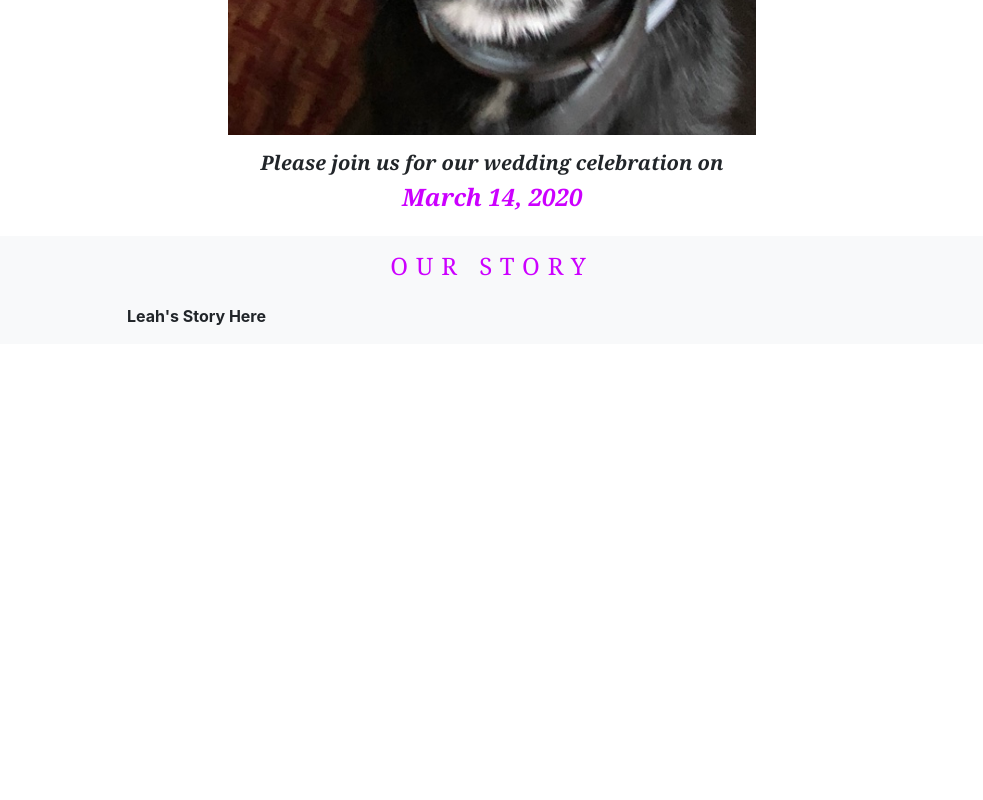
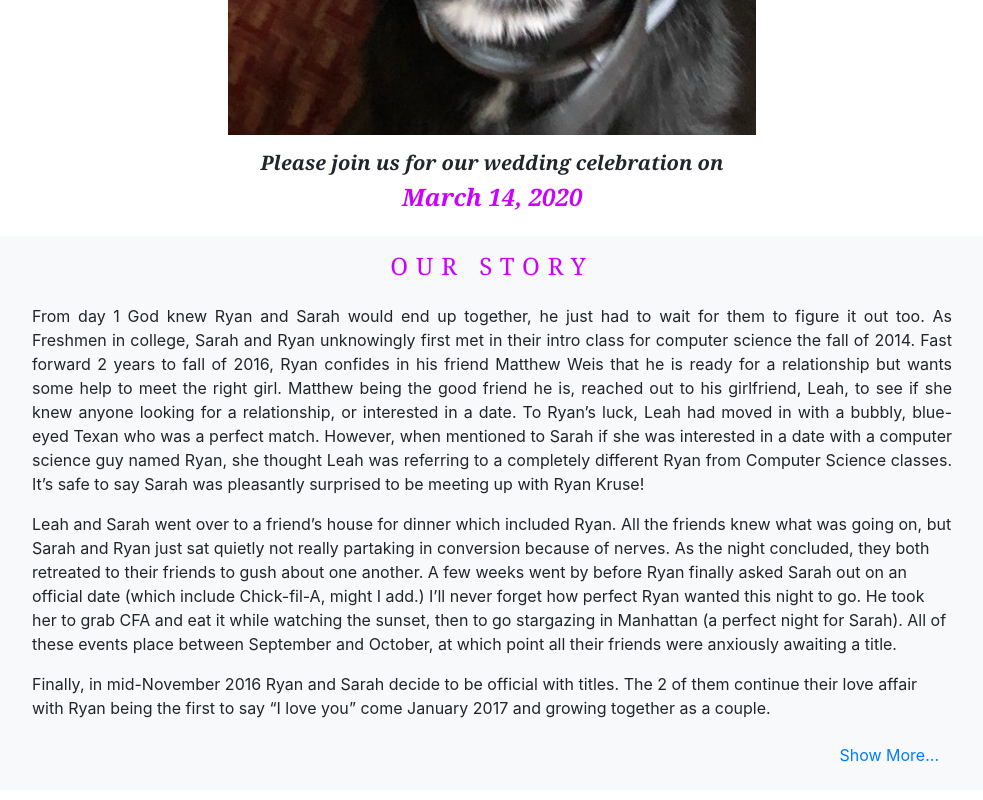
Before and after one commit to rpkruse/krusing-down-the-aisle, an Angular app: page /home in a window 1280 px wide. Shown: the part 899-1699 px from the top of the page, without its empty margins (148-1131 px from the left). Before the commit the page ends 1259 px from the top, so only its background shows below. Built offline with nearby package versions, Linux system fonts and the light colour scheme; what @ngx-progressbar/core, @ngx-progressbar/http, angular-font-awesome would draw is missing.

Commit message:
Added Leah's story to home component

```diff
--- a/src/app/home/home.component.html
+++ b/src/app/home/home.component.html
@@ -21,7 +21,67 @@
   <div class="col-12 text-center">
     <h4 class="mt-3 header header-purple">Our story</h4>
   </div>
-  <div class="col-12 col-lg-8 mx-auto mt-3 mb-3">
-    <b>Leah's Story Here</b>
+  <div class="col-12 col-lg-10 mx-auto mt-3 mb-3">
+    <p class="text-break text-justify">
+      From day 1 God knew Ryan and Sarah would end up together, he just had to wait for them to figure it out too. As
+      Freshmen in college, Sarah and Ryan unknowingly first met in their intro class for computer science the fall of
+      2014. Fast forward 2 years to fall of 2016, Ryan confides in his friend Matthew Weis that he is ready for a
+      relationship but wants some help to meet the right girl. Matthew being the good friend he is, reached out to his
+      girlfriend, Leah, to see if she knew anyone looking for a relationship, or interested in a date. To Ryan’s luck,
+      Leah had moved in with a bubbly, blue-eyed Texan who was a perfect match. However, when mentioned to Sarah if she
+      was interested in a date with a computer science guy named Ryan, she thought Leah was referring to a completely
+      different Ryan from Computer Science classes. It’s safe to say Sarah was pleasantly surprised to be meeting up
+      with Ryan Kruse!
+    </p>
+    <p class="text-break">
+      Leah and Sarah went over to a friend’s house for dinner which included Ryan. All the friends knew what was going on, but
+      Sarah and Ryan just sat quietly not really partaking in conversion because of nerves. As the night concluded, they
+      both retreated to their friends to gush about one another. A few weeks went by before Ryan finally asked Sarah out
+      on an official date (which include Chick-fil-A, might I add.) I’ll never forget how perfect
+      Ryan wanted this night to go. He took her to grab CFA and eat it while watching the sunset, then to go stargazing in Manhattan
+      (a perfect night for Sarah). All of these events place between September and October, at which point all their friends
+      were anxiously awaiting a title.
+    </p>
+    <p class="text-break">
+      Finally, in mid-November 2016 Ryan and Sarah decide to be official with titles. The 2 of them continue their love
+      affair with Ryan being the first to say “I love you” come January 2017 and growing together as a couple.
+    </p>
+    <button type="button" class="btn btn-link float-right" (click)="readMoreClicked()" *ngIf="!isReadingMore">Show More...</button>
+
+    <div *ngIf="isReadingMore">
+      <p class="text-break">
+        Now for the fun part: The Engagement story. In between finishing school, getting a job, becoming an adult, both
+        Ryan and Sarah grew more and more in love with one another to the point Ryan knew this was it. He would propose
+        to Sarah (only after his Mom took him to the jewelry store to get her ring cleaned.) At the store, his mother jokingly
+        said that he should look at engagement rings for Sarah. While looking he found the perfect ring and knew it
+        was meant for Sarah. Bought in December of 2017 (on Sarah’s birthday), Ryan had to sit on this decision for almost a
+        year, stirring every day about plans, making sure to not mess it up or clue Sarah in. In that time, Ryan was able to talk
+        to Ron (Sarah's father) for her hand, to which he said yes and welcomed Ryan to the family.
+      </p>
+      <p class="text-break">
+        When November 2018 rolled around, Sarah had her bags packed (they had been packed for weeks mind you) for the
+        trip of her life to Disney World at Christmas! Ryan on the other hand was excited and terrified at the same time. They
+        hopped on their plane to Disney for a week of fun! After running around the parks for a couple of days, the day finally
+        arrived for Ryan to pop the question. With the tremendous help from Ashley and Jameson, Ryan was planning to pull of Sarah’s
+        dream proposal. The only downfall would be Sarah herself.
+      </p>
+      <p class="text-break">
+        What I mean by that is, after the nighttime light parade filled with Christmas costumes and world class Disney magic,
+        Sarah (for better or worse) had no clue what was happening after and asked for a pretzel, then… Only after sending Ryan
+        into more stress and anxiety to prolong with question and hope to not lose the ring, he was finally able to corner Sarah
+        for a “picture” taken by Ashley (It was actually a video, if you haven’t seen it, please do!). During that, Ryan said
+        everything correct he called her “Sarah Joy”, snuck the ring out...only for Sarah to say, “You’re not proposing now,”
+        (you can actually see her saying this in the video) only to find out he was! Thank God Ashely was able to capture that
+        magical moment between them for the rest of us to witness, and a moment to share with their future children!
+      </p>
+      <p class="text-break">
+        You always hear stories of couples getting together through mutual friends left and right, but for Ryan and
+        Sarah, their connection seemed more than a mutual one. Had certain people not coincidently had life events lead
+        them to K-State, the same friend group, major and as roommates, we may not have this love story today, thus confirming
+        my suspicion God knew what he was doing. This may be the end of their story leading them to the wedding, but we all
+        know their story is just beginning!
+      </p>
+      <button type="button" class="btn btn-link float-right" (click)="readMoreClicked()" *ngIf="isReadingMore">Show Less</button>
+    </div>
   </div>
 </div>
--- a/src/app/home/home.component.ts
+++ b/src/app/home/home.component.ts
@@ -6,10 +6,14 @@ import { Component, OnInit } from '@angular/core';
   styleUrls: ['./home.component.css', '../global/shared-styles.css']
 })
 export class HomeComponent implements OnInit {
+  isReadingMore: boolean = false;
 
   constructor() { }
 
-  ngOnInit() {
+  ngOnInit() {}
+
+  readMoreClicked(): void {
+    this.isReadingMore = !this.isReadingMore;
   }
 
 }
```
